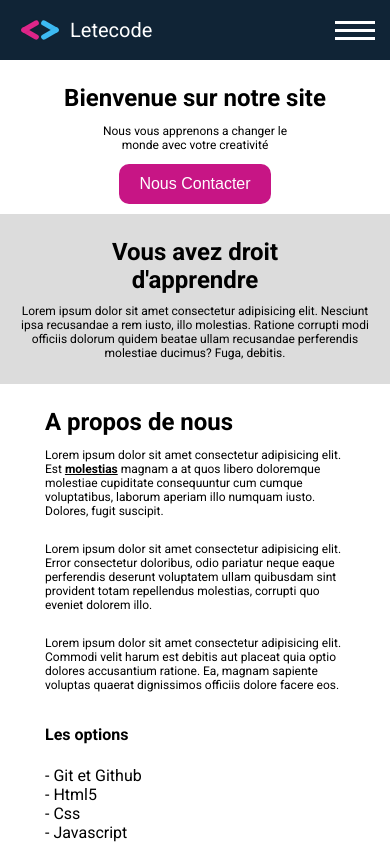
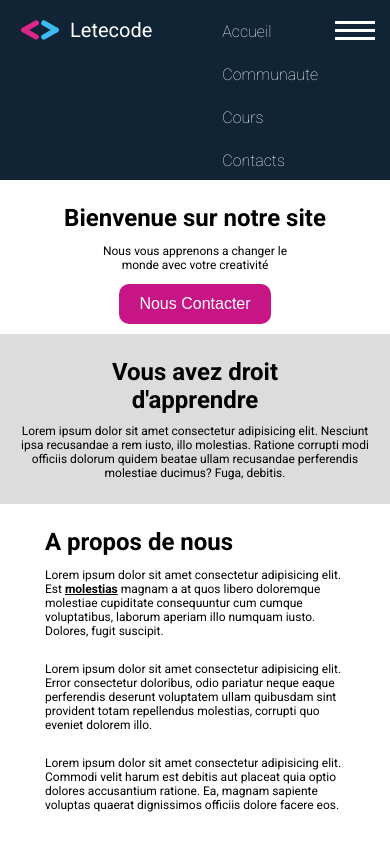
Before and after one commit to abdoulaye1403/page_letecode, a plain HTML site: page index.html in a window 390 px wide. Both pictures are taken after a click on the element 355 px from the left and 30 px from the top of the page. Shown: the top 842 px of the page. Drawn offline with nearby package versions, Linux system fonts and the light colour scheme.

Commit message:
ajout fonctionnalites

```diff
--- a/index.html
+++ b/index.html
@@ -11,16 +11,16 @@
 </head>
 <body>
   <div class="wrapper">
-    <header class="header">
+    <header class="header" id="entete">
       <div class="left">
        <div class="logo">
         <img src="images/logo-code.svg"  alt="letecode-logo">
        </div>
        <span>Letecode</span>
       </div>
-      <div class="right">
+      <div class="right" id="navtoogle">
         <nav class="navbar">
-          <ul>
+          <ul id="items">
             <li><a href="">Accueil</a></li>
             <li><a href="">Communaute</a></li>
             <li><a href="">Cours</a></li>
@@ -28,7 +28,7 @@
           </ul>
         </nav>
       </div>
-      <div class="hamburger">
+      <div class="hamburger" id="toogle">
         <div class="line"></div>
         <div class="line"></div>
         <div class="line"></div>
@@ -74,8 +74,8 @@
       <p>Developper par Abdoulaye Toure &#x40;<span id="annee"></span></p>
     </div>
   </div>
-  <!-- <script src="static/js/bootstrap.min.js"></script>
-  <script src="static/jquery/jquery.min.js"></script> -->
+  <!-- <script src="static/js/bootstrap.min.js"></script> -->
+  <script src="static/jquery/jquery.min.js"></script>
   <script src="static/js/script.js"></script>
 </body>
 </html>
--- a/static/css/style.css
+++ b/static/css/style.css
@@ -51,7 +51,6 @@ body{
 
 .navbar ul{
   display: flex;
-  flex-wrap: wrap;
   list-style: none;
   margin: 0;
   padding: 0;
--- a/static/js/script.js
+++ b/static/js/script.js
@@ -1,5 +1,26 @@
 const annee = document.getElementById('annee');
+const hambuger = document.getElementById('toogle');
+const navbar = document.getElementById('navtoogle');
+const items = document.getElementById('items');
+const entete = document.getElementById('entete');
 
 const date = new Date()
 const year = date.getFullYear()
 annee.innerHTML += year
+
+hambuger.addEventListener('click',()=>{
+  navbar.style.display='flex'
+  navbar.style.position ='absolute'
+  navbar.style.top='10px'
+  navbar.style.right='60px'
+
+  items.style.display ='flex'
+  items.style.flexDirection ='column'
+
+  entete.style.height = '180px'
+})
+
+hambuger.addEventListener('dblclick',()=>{
+    navbar.style.display='none'
+    entete.style.height = '60px'
+})
```
